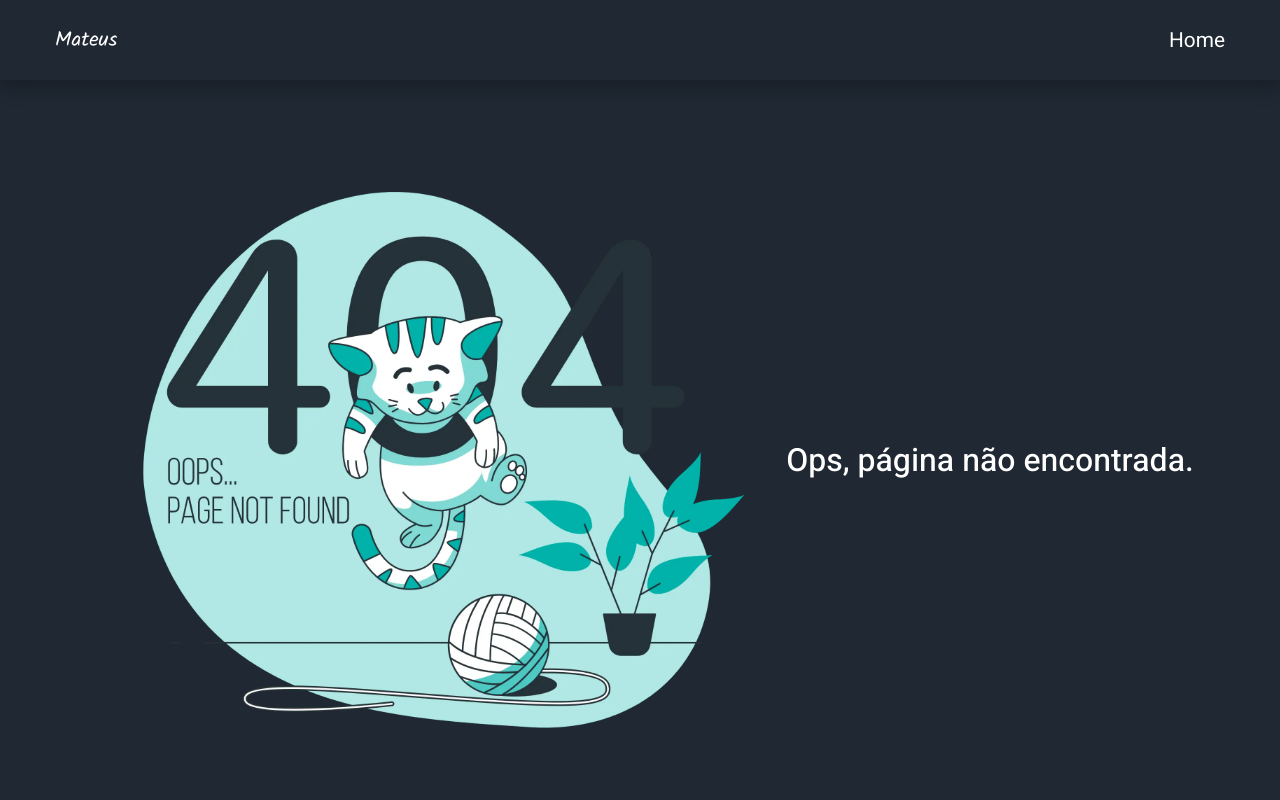
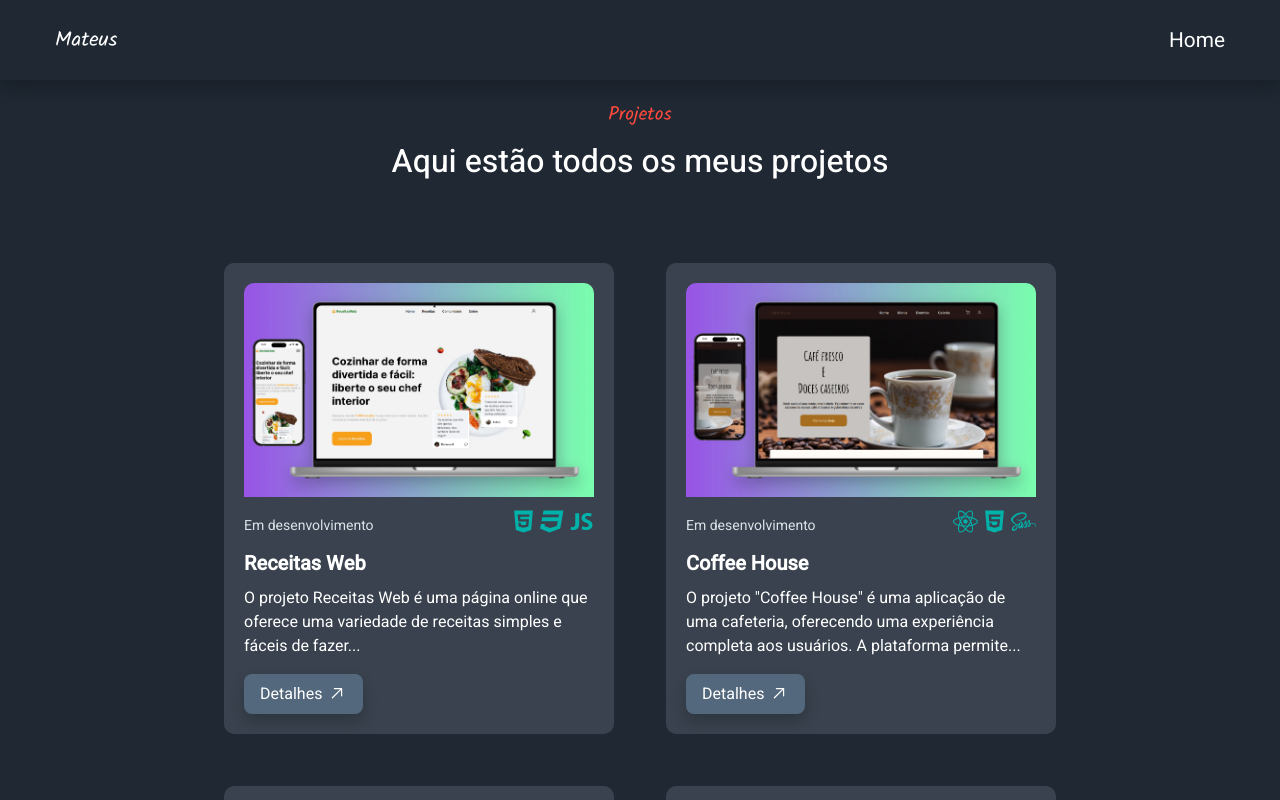
Before and after one commit to MateusLeonardo/portfolio, a React (Vite) app: page /projeto in a window 1280 px wide. Shown: the top 800 px of the page. Built offline with nearby package versions, Linux system fonts and the light colour scheme.

Commit message:
adicionando pagina e rota de todos projetos

```diff
--- a/src/App.jsx
+++ b/src/App.jsx
@@ -6,6 +6,7 @@ import { Header } from "./components/Header";
 import { Footer } from "./components/Footer";
 import { useRef } from "react";
 import { NotFound } from "./components/NotFound";
+import Projects from "./pages/Projects";
 
 const App = () => {
   const sobreRef = useRef(null);
@@ -19,10 +20,10 @@ const App = () => {
   return (
     <BrowserRouter>
       <Header
-       scrollToSection={scrollToSection}
-       sobreRef={sobreRef}
-       projetosRef={projetosRef}
-       contatoRef={contatoRef}
+        scrollToSection={scrollToSection}
+        sobreRef={sobreRef}
+        projetosRef={projetosRef}
+        contatoRef={contatoRef}
       />
       <Routes>
         <Route
@@ -35,8 +36,9 @@ const App = () => {
             />
           }
         />
+        <Route path="/projeto" element={<Projects />} />
         <Route path="/projeto/:id" element={<ProjectDetails />} />
-        <Route path="*" element={<NotFound/> } />
+        <Route path="*" element={<NotFound />} />
       </Routes>
       <Footer />
     </BrowserRouter>
--- a/src/pages/Home.jsx
+++ b/src/pages/Home.jsx
@@ -161,7 +161,7 @@ export function Home({ sobreRef, projetosRef, contatoRef }) {
             <p>Aqui estão meus principais projetos</p>
           </div>
           <div className={styles.projetcs}>
-            {projetos.map((projeto) => (
+            {projetos.slice(0, 3).map((projeto) => (
               <div className={styles.card} key={projeto.id}>
                 <img src={projeto.imagem} alt="" />
                 <div className={styles.timeProject}>
@@ -186,6 +186,11 @@ export function Home({ sobreRef, projetosRef, contatoRef }) {
                 </Link>
               </div>
             ))}
+          </div>
+          <div className={styles.linkTodosProjetos}>
+            <Link to={"/projeto"}>
+              Ver todos <GoArrowUpRight />
+            </Link>
           </div>
         </section>
 
--- a/src/pages/Home.module.css
+++ b/src/pages/Home.module.css
@@ -165,7 +165,7 @@
 }
 
 .projectsContainer {
-  margin-bottom: 5rem;
+  margin-bottom: 2rem;
   margin-top: 5rem;
 }
 .titleProjects {
@@ -241,6 +241,22 @@
 }
 .card a:hover {
   filter: brightness(80%);
+}
+.linkTodosProjetos {
+  color: var(--text-primary);
+  display: flex;
+  justify-content: center;
+  margin-top: 2.5rem;
+}
+.linkTodosProjetos a {
+  padding: 10px;
+  display: flex;
+  align-items: center;
+  gap: 0.125rem;
+  font-size: 1.125rem;
+}
+.linkTodosProjetos a:hover   {
+  text-decoration: underline;
 }
 
 @media (max-width: 768px) {
--- /dev/null
+++ b/src/pages/Projects.jsx
@@ -0,0 +1,57 @@
+import React from 'react'
+import projetos from '../../projetos'
+import { Link } from 'react-router-dom'
+import styles from './Projects.module.css'
+import { GoArrowUpRight } from 'react-icons/go'
+import { Subtitle } from '../components/Subtitle'
+import { Tooltip } from 'antd'
+
+const Projects = () => {
+  const scrollToTop = () => {
+    window.scrollTo({
+      top: 0,
+      behavior: 'instant'
+    })
+  }
+
+  return (
+    <section
+    className={styles.projectsContainer}
+    onLoad={()=> scrollToTop()}
+  >
+    <div className={styles.titleProjects}>
+      <Subtitle text="Projetos" />
+      <p>Aqui estão todos os meus projetos</p>
+    </div>
+    <div className={styles.projetcs}>
+      {projetos.map((projeto) => (
+        <div className={styles.card} key={projeto.id}>
+          <img src={projeto.imagem} alt="" />
+          <div className={styles.timeProject}>
+            <p>{projeto.status}</p>
+            <div className={styles.tecnologies}>
+              {projeto.technologies.map((technology, index) => (
+                <Tooltip
+                  key={index}
+                  title={technology.key}
+                  placement="bottom"
+                  color="#0C5A6E"
+                >
+                  <span>{technology}</span>
+                </Tooltip>
+              ))}
+            </div>
+          </div>
+          <h1>{projeto.nome}</h1>
+          <p>{projeto.descricaoPequena}</p>
+          <Link to={`/projeto/${projeto.id}`}>
+            Detalhes <GoArrowUpRight />
+          </Link>
+        </div>
+      ))}
+    </div>
+  </section>
+  )
+}
+
+export default Projects
--- /dev/null
+++ b/src/pages/Projects.module.css
@@ -0,0 +1,89 @@
+.projectsContainer {
+  margin-bottom: 2rem;
+}
+.titleProjects {
+  text-align: center;
+  padding: 20px;
+}
+.titleProjects p {
+  font-size: 2rem;
+  color: var(--text-primary);
+  font-weight: 500;
+  margin-bottom: 3rem;
+}
+.projetcs {
+  max-width: 1400px;
+  margin: 0 auto;
+  display: flex;
+  justify-content: center;
+  gap: 2rem;
+  align-items: center;
+  flex-wrap: wrap;
+}
+.projetcs .card {
+  max-width: 350px;
+  margin: 10px;
+  padding: 20px;
+  background-color: var(--surface-primary);
+  border-radius: 10px;
+}
+.projetcs .card img {
+  border-radius: 10px 10px 0 0;
+}
+.timeProject {
+  padding-top: 5px;
+  padding-bottom: 0.5rem;
+  display: flex;
+  align-items: center;
+  justify-content: space-between;
+}
+.timeProject p {
+  color: var(--text-secondary);
+  font-size: 0.875rem;
+  font-weight: 400;
+}
+.timeProject svg {
+  color: var(--primary-color-400);
+  margin-left: 4px;
+}
+.card h1 {
+  font-size: 1.25rem;
+  color: var(--text-primary);
+  padding-bottom: 0.5rem;
+}
+.card > p {
+  font-size: 1rem;
+  color: var(--text-primary);
+}
+
+.card a {
+  margin-top: 1rem;
+  display: flex;
+  align-items: center;
+  gap: 5px;
+  width: max-content;
+  color: var(--text-primary);
+  background-color: var(--surface-secondary);
+  padding: 0.5rem 1rem;
+  border-radius: 0.5rem;
+  transition: all 0.3s ease;
+  box-shadow: 0px 8px 15px rgba(0, 0, 0, 0.2);
+}
+.card a svg {
+  font-size: 1.2rem;
+}
+.card a:hover {
+  filter: brightness(80%);
+}
+
+@media (max-width: 768px) {
+  .projectsContainer {
+    margin-top: 0;
+    padding-top: 5rem;
+  }
+}
+@media (max-width: 375px) {
+  .projetcs .card {
+    padding: 10px;
+  }
+}
```
